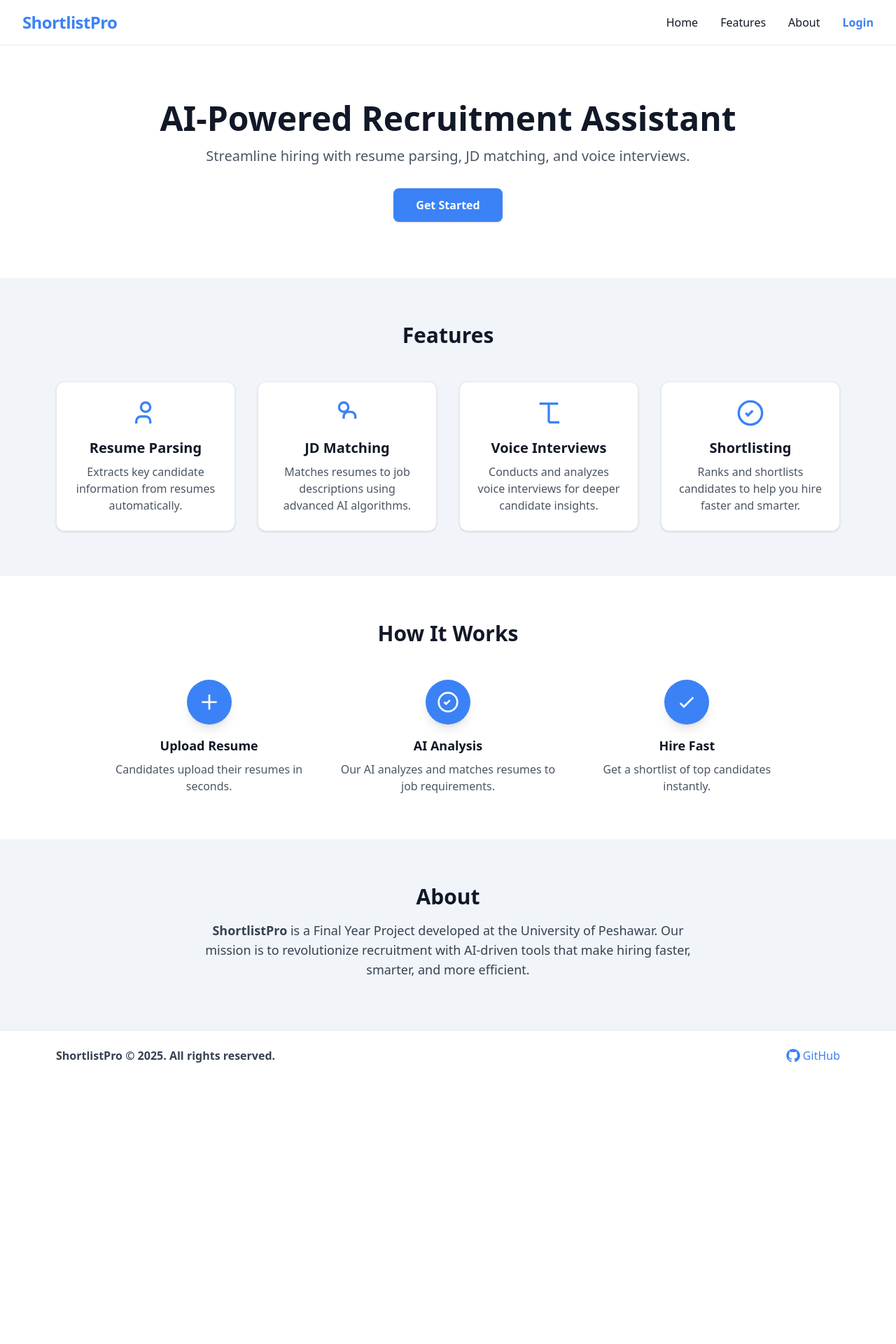
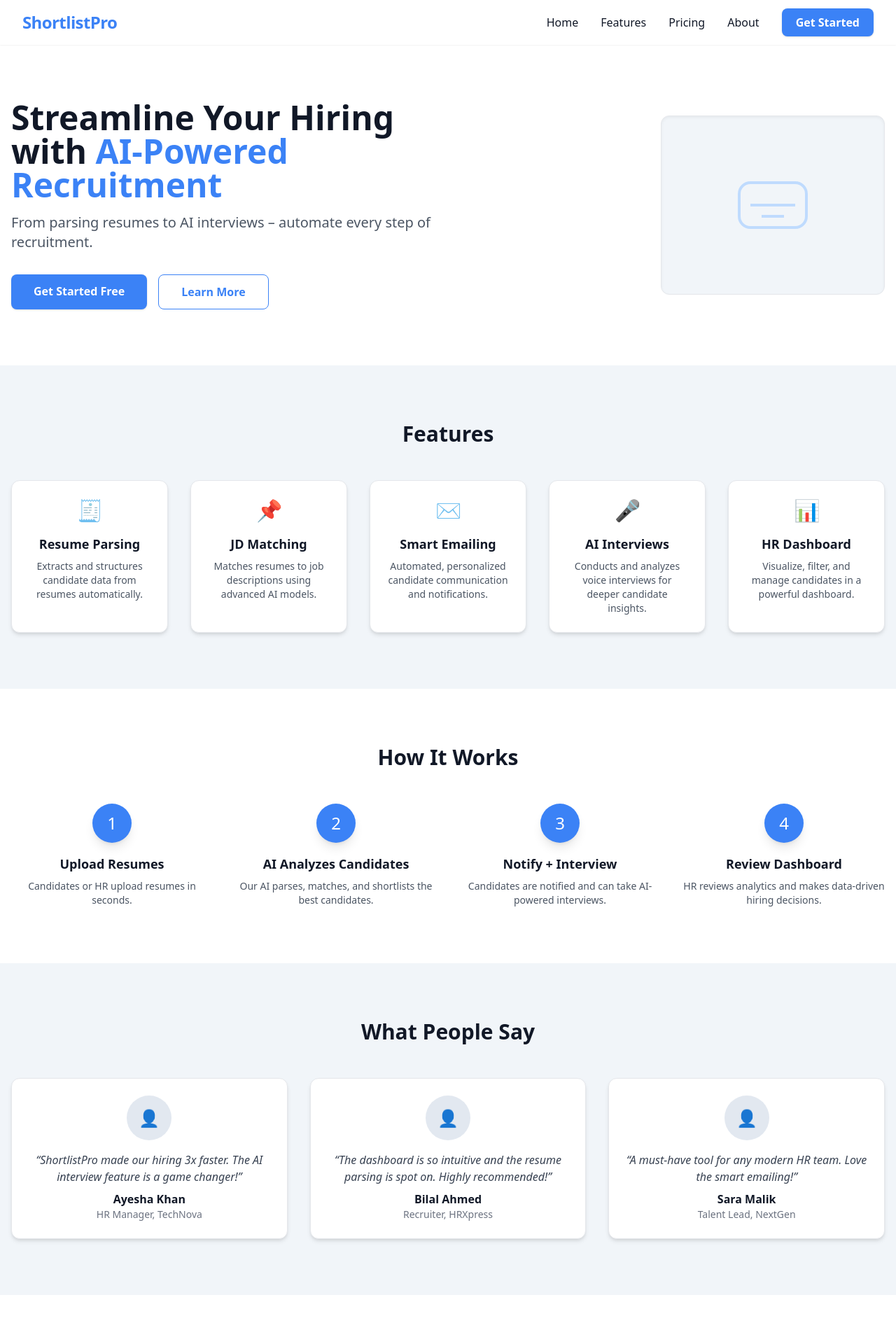
Before and after one commit to JawadGigyani/Shortlist-Pro, a Django app: page / in a window 1280 px wide. Shown: the top 1920 px of the page at 70% size. Before the commit the page ends 1518 px from the top, so only its background shows below. Run offline with Django 5.2, Linux system fonts and the light colour scheme; some libraries are stand-ins or nearby versions.

Commit message:
Improved landing page

```diff
--- a/shortlistpro/home/templates/home/index.html
+++ b/shortlistpro/home/templates/home/index.html
@@ -2,124 +2,205 @@
 {% load static %}
 
 {% block content %}
-<!-- Navbar -->
-<nav class="bg-white border-b border-gray-200">
-  <div class="max-w-7xl mx-auto px-4 sm:px-6 lg:px-8">
-    <div class="flex justify-between h-16 items-center">
-      <div class="flex-shrink-0 flex items-center">
+<header class="sticky top-0 z-30 bg-white shadow-sm animate-fade-in">
+  <nav class="max-w-7xl mx-auto px-4 sm:px-6 lg:px-8 flex items-center justify-between h-16">
+    <div class="flex items-center">
       <span class="text-2xl font-bold text-blue-500 tracking-tight">ShortlistPro</span>
     </div>
-      <div class="hidden md:flex space-x-8">
+    <div class="hidden md:flex items-center space-x-8">
       <a href="#" class="text-gray-900 font-medium hover:text-blue-500 transition">Home</a>
       <a href="#features" class="text-gray-900 font-medium hover:text-blue-500 transition">Features</a>
+      <a href="#pricing" class="text-gray-900 font-medium hover:text-blue-500 transition">Pricing</a>
       <a href="#about" class="text-gray-900 font-medium hover:text-blue-500 transition">About</a>
-        <a href="{% url 'login' %}" class="text-blue-500 font-semibold hover:underline transition">Login</a>
+      <a href="{% url 'login' %}" class="ml-4 px-5 py-2 bg-blue-500 text-white font-semibold rounded-lg shadow hover:bg-blue-600 transition">Get Started</a>
+    </div>
+  </nav>
+</header>
+
+<main>
+  <!-- Hero Section -->
+  <section class="bg-white py-20 animate-fade-in">
+    <div class="max-w-7xl mx-auto flex flex-col md:flex-row items-center px-4 gap-10">
+      <div class="flex-1 text-center md:text-left">
+        <h1 class="text-4xl sm:text-5xl font-extrabold text-gray-900 mb-4">Streamline Your Hiring with <span class="text-blue-500">AI-Powered Recruitment</span></h1>
+        <p class="text-lg sm:text-xl text-gray-600 mb-8">From parsing resumes to AI interviews – automate every step of recruitment.</p>
+        <div class="flex flex-col sm:flex-row gap-4 justify-center md:justify-start">
+          <a href="{% url 'login' %}" class="px-8 py-3 bg-blue-500 text-white font-semibold rounded-lg shadow hover:bg-blue-600 transition">Get Started Free</a>
+          <a href="#features" class="px-8 py-3 border border-blue-500 text-blue-500 font-semibold rounded-lg hover:bg-blue-50 transition">Learn More</a>
         </div>
       </div>
+      <div class="flex-1 flex justify-center md:justify-end mt-10 md:mt-0">
+        <!-- Hero Illustration Placeholder -->
+        <div class="w-80 h-64 bg-slate-100 rounded-xl flex items-center justify-center border border-gray-200 shadow-inner">
+          <svg class="w-32 h-32 text-blue-200" fill="none" stroke="currentColor" stroke-width="2" viewBox="0 0 64 64"><rect x="8" y="16" width="48" height="32" rx="8"/><path d="M16 32h32M24 40h16"/></svg>
         </div>
-</nav>
-
-<!-- Hero Section -->
-<section class="bg-white py-20 animate-fade-in">
-  <div class="max-w-4xl mx-auto text-center px-4">
-    <h1 class="text-4xl sm:text-5xl font-extrabold text-gray-900 mb-4">AI-Powered Recruitment Assistant</h1>
-    <p class="text-lg sm:text-xl text-gray-600 mb-8">Streamline hiring with resume parsing, JD matching, and voice interviews.</p>
-    <a href="{% url 'login' %}" class="inline-block px-8 py-3 bg-blue-500 text-white font-semibold rounded-lg shadow hover:bg-blue-600 transition">Get Started</a>
+      </div>
     </div>
   </section>
 
   <!-- Features Section -->
-<section id="features" class="bg-slate-100 py-16">
-  <div class="max-w-6xl mx-auto px-4">
+  <section id="features" class="bg-slate-100 py-20">
+    <div class="max-w-7xl mx-auto px-4">
       <h2 class="text-3xl font-bold text-center text-gray-900 mb-12">Features</h2>
-    <div class="grid gap-8 md:grid-cols-2 lg:grid-cols-4">
+      <div class="grid gap-8 md:grid-cols-3 lg:grid-cols-5">
         <!-- Feature 1 -->
-      <div class="bg-white rounded-xl shadow p-6 flex flex-col items-center border border-gray-200 hover:shadow-lg transition">
+        <div class="bg-white rounded-xl shadow-md p-6 flex flex-col items-center border border-gray-200 hover:shadow-lg transition">
           <div class="text-blue-500 mb-4">
-          <svg class="w-10 h-10" fill="none" stroke="currentColor" stroke-width="2" viewBox="0 0 24 24"><path d="M16 21v-2a4 4 0 00-4-4H8a4 4 0 00-4 4v2"></path><circle cx="12" cy="7" r="4"></circle></svg>
+            <span class="text-3xl">🧾</span>
           </div>
-        <h3 class="text-xl font-semibold mb-2 text-gray-900">Resume Parsing</h3>
-        <p class="text-gray-600 text-center">Extracts key candidate information from resumes automatically.</p>
+          <h3 class="text-lg font-semibold mb-2 text-gray-900">Resume Parsing</h3>
+          <p class="text-gray-600 text-center text-sm">Extracts and structures candidate data from resumes automatically.</p>
         </div>
         <!-- Feature 2 -->
-      <div class="bg-white rounded-xl shadow p-6 flex flex-col items-center border border-gray-200 hover:shadow-lg transition">
+        <div class="bg-white rounded-xl shadow-md p-6 flex flex-col items-center border border-gray-200 hover:shadow-lg transition">
           <div class="text-blue-500 mb-4">
-          <svg class="w-10 h-10" fill="none" stroke="currentColor" stroke-width="2" viewBox="0 0 24 24"><path d="M9 17v-2a4 4 0 014-4h2a4 4 0 014 4v2"></path><circle cx="9" cy="7" r="4"></circle></svg>
+            <span class="text-3xl">📌</span>
           </div>
-        <h3 class="text-xl font-semibold mb-2 text-gray-900">JD Matching</h3>
-        <p class="text-gray-600 text-center">Matches resumes to job descriptions using advanced AI algorithms.</p>
+          <h3 class="text-lg font-semibold mb-2 text-gray-900">JD Matching</h3>
+          <p class="text-gray-600 text-center text-sm">Matches resumes to job descriptions using advanced AI models.</p>
         </div>
         <!-- Feature 3 -->
-      <div class="bg-white rounded-xl shadow p-6 flex flex-col items-center border border-gray-200 hover:shadow-lg transition">
+        <div class="bg-white rounded-xl shadow-md p-6 flex flex-col items-center border border-gray-200 hover:shadow-lg transition">
           <div class="text-blue-500 mb-4">
-          <svg class="w-10 h-10" fill="none" stroke="currentColor" stroke-width="2" viewBox="0 0 24 24"><path d="M12 20h9"></path><path d="M12 4v16"></path><path d="M4 4h16"></path></svg>
+            <span class="text-3xl">✉️</span>
           </div>
-        <h3 class="text-xl font-semibold mb-2 text-gray-900">Voice Interviews</h3>
-        <p class="text-gray-600 text-center">Conducts and analyzes voice interviews for deeper candidate insights.</p>
+          <h3 class="text-lg font-semibold mb-2 text-gray-900">Smart Emailing</h3>
+          <p class="text-gray-600 text-center text-sm">Automated, personalized candidate communication and notifications.</p>
         </div>
         <!-- Feature 4 -->
-      <div class="bg-white rounded-xl shadow p-6 flex flex-col items-center border border-gray-200 hover:shadow-lg transition">
+        <div class="bg-white rounded-xl shadow-md p-6 flex flex-col items-center border border-gray-200 hover:shadow-lg transition">
           <div class="text-blue-500 mb-4">
-          <svg class="w-10 h-10" fill="none" stroke="currentColor" stroke-width="2" viewBox="0 0 24 24"><circle cx="12" cy="12" r="10"></circle><path d="M8 12l2 2 4-4"></path></svg>
+            <span class="text-3xl">🎤</span>
           </div>
-        <h3 class="text-xl font-semibold mb-2 text-gray-900">Shortlisting</h3>
-        <p class="text-gray-600 text-center">Ranks and shortlists candidates to help you hire faster and smarter.</p>
+          <h3 class="text-lg font-semibold mb-2 text-gray-900">AI Interviews</h3>
+          <p class="text-gray-600 text-center text-sm">Conducts and analyzes voice interviews for deeper candidate insights.</p>
+        </div>
+        <!-- Feature 5 -->
+        <div class="bg-white rounded-xl shadow-md p-6 flex flex-col items-center border border-gray-200 hover:shadow-lg transition">
+          <div class="text-blue-500 mb-4">
+            <span class="text-3xl">📊</span>
+          </div>
+          <h3 class="text-lg font-semibold mb-2 text-gray-900">HR Dashboard</h3>
+          <p class="text-gray-600 text-center text-sm">Visualize, filter, and manage candidates in a powerful dashboard.</p>
         </div>
       </div>
     </div>
   </section>
 
   <!-- How It Works Section -->
-<section class="bg-white py-16">
-  <div class="max-w-5xl mx-auto px-4">
+  <section class="bg-white py-20">
+    <div class="max-w-7xl mx-auto px-4">
       <h2 class="text-3xl font-bold text-center text-gray-900 mb-12">How It Works</h2>
-    <div class="grid md:grid-cols-3 gap-8">
+      <div class="grid md:grid-cols-4 gap-8">
         <!-- Step 1 -->
         <div class="flex flex-col items-center">
-        <div class="bg-blue-500 text-white rounded-full w-16 h-16 flex items-center justify-center mb-4 shadow-lg">
-          <svg class="w-8 h-8" fill="none" stroke="currentColor" stroke-width="2" viewBox="0 0 24 24"><path d="M12 4v16m8-8H4"></path></svg>
+          <div class="bg-blue-500 text-white rounded-full w-14 h-14 flex items-center justify-center mb-4 shadow-lg">
+            <span class="text-2xl">1</span>
           </div>
-        <h4 class="text-lg font-semibold mb-2 text-gray-900">Upload Resume</h4>
-        <p class="text-gray-600 text-center">Candidates upload their resumes in seconds.</p>
+          <h4 class="text-lg font-semibold mb-2 text-gray-900">Upload Resumes</h4>
+          <p class="text-gray-600 text-center text-sm">Candidates or HR upload resumes in seconds.</p>
         </div>
         <!-- Step 2 -->
         <div class="flex flex-col items-center">
-        <div class="bg-blue-500 text-white rounded-full w-16 h-16 flex items-center justify-center mb-4 shadow-lg">
-          <svg class="w-8 h-8" fill="none" stroke="currentColor" stroke-width="2" viewBox="0 0 24 24"><circle cx="12" cy="12" r="10"></circle><path d="M8 12l2 2 4-4"></path></svg>
+          <div class="bg-blue-500 text-white rounded-full w-14 h-14 flex items-center justify-center mb-4 shadow-lg">
+            <span class="text-2xl">2</span>
           </div>
-        <h4 class="text-lg font-semibold mb-2 text-gray-900">AI Analysis</h4>
-        <p class="text-gray-600 text-center">Our AI analyzes and matches resumes to job requirements.</p>
+          <h4 class="text-lg font-semibold mb-2 text-gray-900">AI Analyzes Candidates</h4>
+          <p class="text-gray-600 text-center text-sm">Our AI parses, matches, and shortlists the best candidates.</p>
         </div>
         <!-- Step 3 -->
         <div class="flex flex-col items-center">
-        <div class="bg-blue-500 text-white rounded-full w-16 h-16 flex items-center justify-center mb-4 shadow-lg">
-          <svg class="w-8 h-8" fill="none" stroke="currentColor" stroke-width="2" viewBox="0 0 24 24"><path d="M5 13l4 4L19 7"></path></svg>
+          <div class="bg-blue-500 text-white rounded-full w-14 h-14 flex items-center justify-center mb-4 shadow-lg">
+            <span class="text-2xl">3</span>
           </div>
-        <h4 class="text-lg font-semibold mb-2 text-gray-900">Hire Fast</h4>
-        <p class="text-gray-600 text-center">Get a shortlist of top candidates instantly.</p>
+          <h4 class="text-lg font-semibold mb-2 text-gray-900">Notify + Interview</h4>
+          <p class="text-gray-600 text-center text-sm">Candidates are notified and can take AI-powered interviews.</p>
+        </div>
+        <!-- Step 4 -->
+        <div class="flex flex-col items-center">
+          <div class="bg-blue-500 text-white rounded-full w-14 h-14 flex items-center justify-center mb-4 shadow-lg">
+            <span class="text-2xl">4</span>
+          </div>
+          <h4 class="text-lg font-semibold mb-2 text-gray-900">Review Dashboard</h4>
+          <p class="text-gray-600 text-center text-sm">HR reviews analytics and makes data-driven hiring decisions.</p>
+        </div>
+      </div>
+    </div>
+  </section>
+
+  <!-- Testimonials Section -->
+  <section class="bg-slate-100 py-20">
+    <div class="max-w-7xl mx-auto px-4">
+      <h2 class="text-3xl font-bold text-center text-gray-900 mb-12">What People Say</h2>
+      <div class="grid md:grid-cols-3 gap-8">
+        <!-- Testimonial 1 -->
+        <div class="bg-white rounded-xl shadow-md p-6 border border-gray-200 flex flex-col items-center hover:shadow-lg transition">
+          <div class="w-16 h-16 rounded-full bg-slate-200 flex items-center justify-center mb-4">
+            <span class="text-2xl text-gray-400">👤</span>
+          </div>
+          <blockquote class="text-gray-700 italic mb-2 text-center">“ShortlistPro made our hiring 3x faster. The AI interview feature is a game changer!”</blockquote>
+          <div class="text-gray-900 font-semibold">Ayesha Khan</div>
+          <div class="text-gray-500 text-sm">HR Manager, TechNova</div>
+        </div>
+        <!-- Testimonial 2 -->
+        <div class="bg-white rounded-xl shadow-md p-6 border border-gray-200 flex flex-col items-center hover:shadow-lg transition">
+          <div class="w-16 h-16 rounded-full bg-slate-200 flex items-center justify-center mb-4">
+            <span class="text-2xl text-gray-400">👤</span>
+          </div>
+          <blockquote class="text-gray-700 italic mb-2 text-center">“The dashboard is so intuitive and the resume parsing is spot on. Highly recommended!”</blockquote>
+          <div class="text-gray-900 font-semibold">Bilal Ahmed</div>
+          <div class="text-gray-500 text-sm">Recruiter, HRXpress</div>
+        </div>
+        <!-- Testimonial 3 -->
+        <div class="bg-white rounded-xl shadow-md p-6 border border-gray-200 flex flex-col items-center hover:shadow-lg transition">
+          <div class="w-16 h-16 rounded-full bg-slate-200 flex items-center justify-center mb-4">
+            <span class="text-2xl text-gray-400">👤</span>
+          </div>
+          <blockquote class="text-gray-700 italic mb-2 text-center">“A must-have tool for any modern HR team. Love the smart emailing!”</blockquote>
+          <div class="text-gray-900 font-semibold">Sara Malik</div>
+          <div class="text-gray-500 text-sm">Talent Lead, NextGen</div>
         </div>
       </div>
     </div>
   </section>
 
   <!-- About Section -->
-<section id="about" class="bg-slate-100 py-16">
+  <section id="about" class="bg-white py-20">
     <div class="max-w-3xl mx-auto px-4 text-center">
-    <h2 class="text-3xl font-bold text-gray-900 mb-4">About</h2>
-    <p class="text-gray-700 text-lg mb-2">
-      <span class="font-semibold">ShortlistPro</span> is a Final Year Project developed at the University of Peshawar. Our mission is to revolutionize recruitment with AI-driven tools that make hiring faster, smarter, and more efficient.
+      <h2 class="text-3xl font-bold text-gray-900 mb-4">About the Project</h2>
+      <p class="text-gray-700 text-lg mb-4">
+        <span class="font-semibold">ShortlistPro</span> is a Final Year Project developed by students at the University of Peshawar. It leverages modern AI technologies like <span class="text-blue-500 font-semibold">BERT</span>, <span class="text-blue-500 font-semibold">Whisper</span>, and <span class="text-blue-500 font-semibold">Django</span> to automate resume screening, candidate shortlisting, and voice-based interviews. Designed to scale as a SaaS tool, it aims to revolutionize how HR teams hire.
       </p>
+      <div class="flex justify-center items-center gap-4 mt-4">
+        <div class="w-12 h-12 bg-slate-100 rounded-full flex items-center justify-center border border-gray-200">
+          <span class="text-2xl text-blue-500">🏫</span>
+        </div>
+        <span class="text-gray-600">University of Peshawar</span>
+      </div>
     </div>
   </section>
 
-<!-- Footer -->
-<footer class="bg-white border-t border-gray-200 py-6">
-  <div class="max-w-6xl mx-auto px-4 flex flex-col md:flex-row justify-between items-center">
-    <div class="text-gray-700 font-semibold mb-2 md:mb-0">ShortlistPro &copy; {{ year|default:2025 }}. All rights reserved.</div>
-    <a href="#" class="text-blue-500 hover:underline flex items-center space-x-1">
-      <svg class="w-5 h-5" fill="currentColor" viewBox="0 0 24 24"><path d="M12 .5C5.648.5.5 5.648.5 12c0 5.084 3.292 9.387 7.862 10.907.575.106.785-.25.785-.555 0-.274-.01-1.002-.015-1.966-3.198.695-3.875-1.542-3.875-1.542-.523-1.33-1.277-1.684-1.277-1.684-1.044-.714.08-.7.08-.7 1.155.081 1.763 1.187 1.763 1.187 1.026 1.758 2.693 1.25 3.35.956.104-.743.402-1.25.73-1.538-2.553-.29-5.238-1.277-5.238-5.687 0-1.256.448-2.283 1.184-3.088-.119-.29-.513-1.457.112-3.04 0 0 .966-.31 3.17 1.18.918-.255 1.904-.382 2.885-.387.98.005 1.967.132 2.885.387 2.202-1.49 3.167-1.18 3.167-1.18.627 1.583.233 2.75.114 3.04.738.805 1.183 1.832 1.183 3.088 0 4.42-2.688 5.394-5.25 5.678.413.355.78 1.057.78 2.132 0 1.54-.014 2.78-.014 3.16 0 .308.208.665.79.552C20.71 21.384 24 17.082 24 12c0-6.352-5.148-11.5-12-11.5z"/></svg>
-      <span>GitHub</span>
-    </a>
+  <!-- CTA Section -->
+  <section class="bg-blue-500 py-16 animate-fade-in">
+    <div class="max-w-3xl mx-auto px-4 text-center">
+      <h2 class="text-3xl font-bold text-white mb-4">Ready to Automate Your Hiring?</h2>
+      <a href="{% url 'login' %}" class="inline-block px-8 py-3 bg-white text-blue-500 font-semibold rounded-lg shadow hover:bg-blue-50 transition">Login to Dashboard</a>
+    </div>
+  </section>
+</main>
+
+<footer class="bg-slate-100 border-t border-gray-200 py-8 mt-8">
+  <div class="max-w-7xl mx-auto px-4 flex flex-col md:flex-row justify-between items-center gap-4">
+    <div class="flex flex-col md:flex-row items-center gap-4">
+      <a href="#about" class="text-gray-500 hover:text-blue-500 transition">About</a>
+      <span class="hidden md:inline text-gray-300">|</span>
+      <a href="#" class="text-gray-500 hover:text-blue-500 transition">GitHub</a>
+      <span class="hidden md:inline text-gray-300">|</span>
+      <a href="#" class="text-gray-500 hover:text-blue-500 transition">Privacy Policy</a>
+      <span class="hidden md:inline text-gray-300">|</span>
+      <a href="mailto:support@shortlistpro.com" class="text-gray-500 hover:text-blue-500 transition">Contact</a>
+    </div>
+    <div class="text-gray-400 text-sm mt-2 md:mt-0">© 2025 ShortlistPro. All rights reserved.</div>
   </div>
 </footer>
 {% endblock %}
```
Lines whose indentation alone changed are shown as unchanged.
